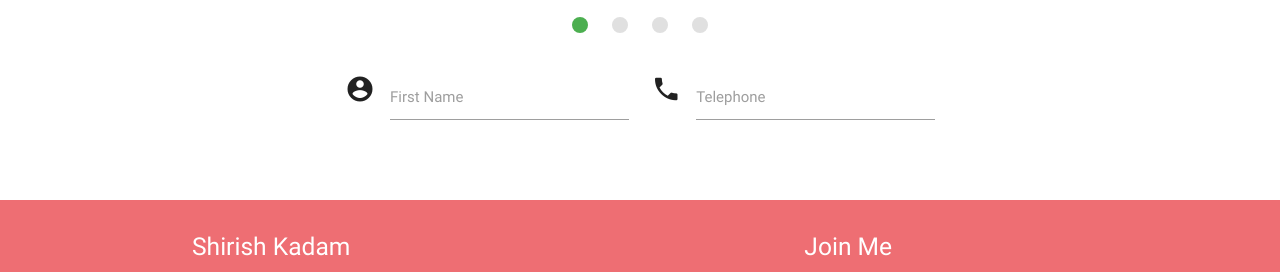
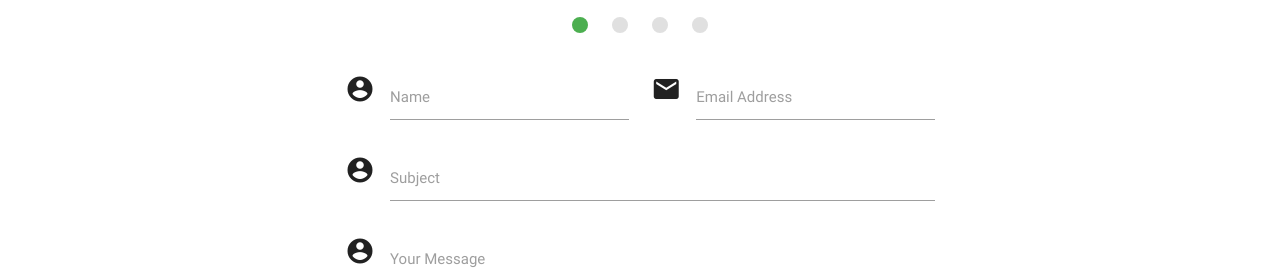
Before and after one commit to 5hirish/django_5hirish, a Django app: page /me/ in a window 1280 px wide. Shown: the part 3283-3555 px from the top of the page. Run offline with Django 3.2, Linux system fonts and the light colour scheme; some libraries are stand-ins or nearby versions.

Commit message:
Fixed Contact Form

```diff
--- a/me/templates/resume.html
+++ b/me/templates/resume.html
@@ -220,24 +220,35 @@
 <div class="row">
     <div class="col s2"></div>
     <div class="col s8">
-
         <div class="row">
             <form class="col s12">
                 <div class="row">
                     <div class="input-field col s6">
                         <i class="material-icons prefix">account_circle</i>
                         <input id="icon_prefix" type="text" class="validate">
-                  <label for="icon_prefix">First Name</label>
+                        <label for="icon_prefix">Name</label>
                     </div>
                     <div class="input-field col s6">
-                  <i class="material-icons prefix">phone</i>
-                  <input id="icon_telephone" type="tel" class="validate">
-                  <label for="icon_telephone">Telephone</label>
+                        <i class="material-icons prefix">email</i>
+                        <input id="icon_telephone" type="email" class="validate">
+                        <label for="icon_telephone">Email Address</label>
                     </div>
+                    <div class="input-field col s12">
+                        <i class="material-icons prefix">account_circle</i>
+                        <input id="icon_prefix" type="text" class="validate">
+                        <label for="icon_prefix">Subject</label>
+                    </div>
+                    <div class="input-field col s12">
+                        <i class="material-icons prefix">account_circle</i>
+                        <textarea id="message" class="materialize-textarea"></textarea>
+                        <label for="message">Your Message</label>
+                    </div>
+                    <button class="btn waves-effect waves-light col s2 offset-s10" type="submit" name="action">Send
+                        <i class="material-icons right">send</i>
+                    </button>
                 </div>
             </form>
         </div>
-
     </div>
     <div class="col s2"></div>
 </div>
```
Lines whose indentation alone changed are shown as unchanged.
